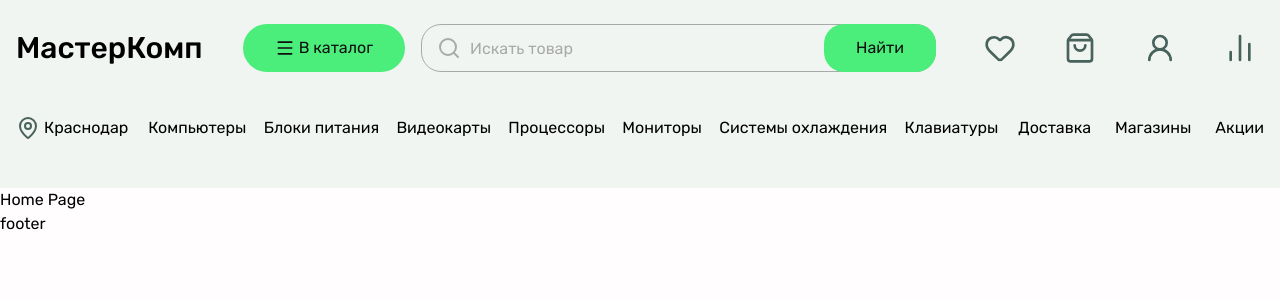
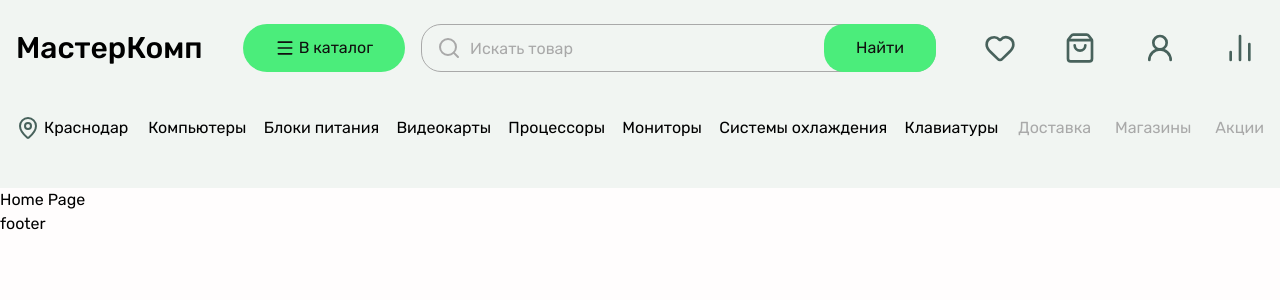
Before and after one commit to Derikenot/master-comp, a React (Vite) app: page / in a window 1280 px wide. Shown: the top 300 px of the page. Built offline with nearby package versions, Linux system fonts and the light colour scheme.

Commit message:
refactor: add new styles

```diff
--- a/src/widgets/header/ui/SecondaryNavItems.tsx
+++ b/src/widgets/header/ui/SecondaryNavItems.tsx
@@ -12,7 +12,7 @@ export const SecondaryNavItems = ({ className }: SecondaryNavItemsProps) => {
       <ul className={cn('flex items-center justify-between gap-3 xl:gap-6', className)}>
         {SECONDARY_NAV_ITEMS.map(({ label, href }) => (
           <li key={href}>
-            <NavLink to={href} label={label} />
+            <NavLink to={href} className="text-dark-gray" label={label} />
           </li>
         ))}
       </ul>
```
